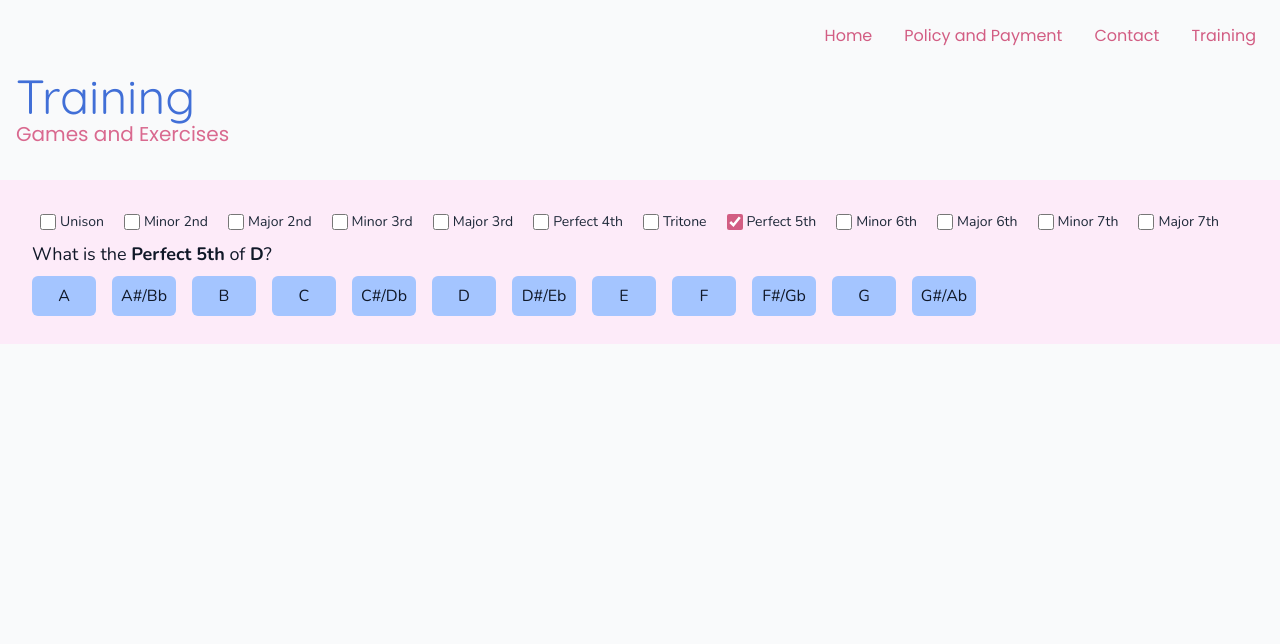
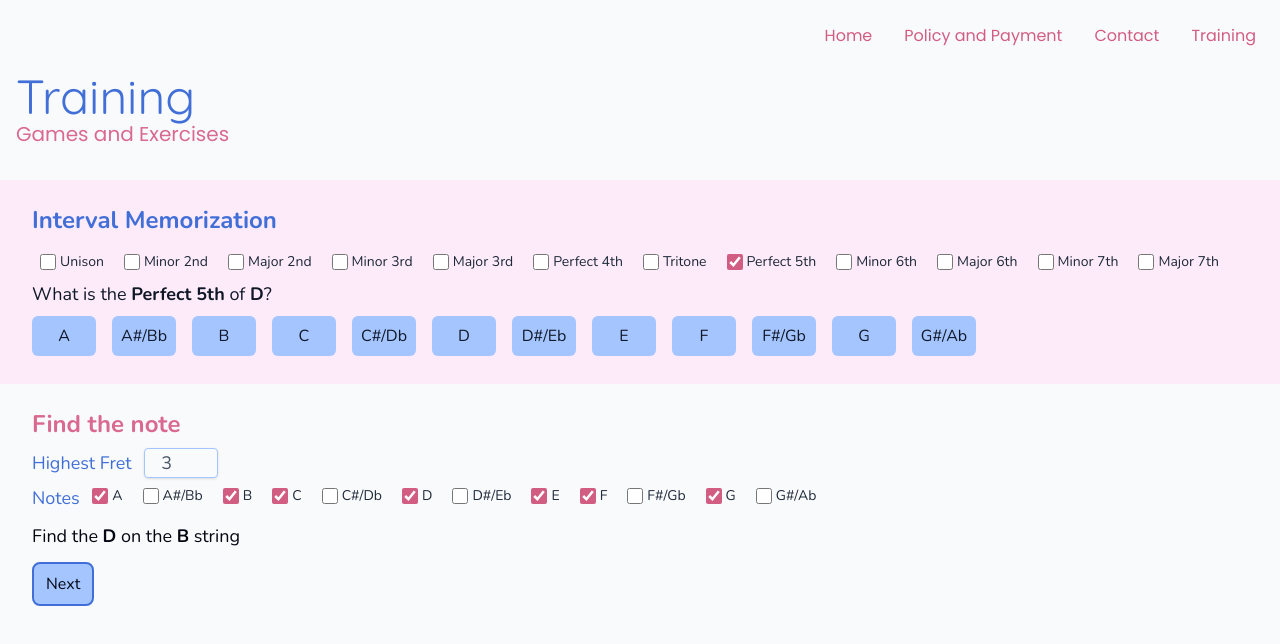
Before and after one commit to BenSievert/bensmusic.io, a SvelteKit app: page /training in a window 1280 px wide. Shown: the top 644 px of the page. Built offline with nearby package versions, Linux system fonts and the light colour scheme.

Commit message:
add a find the note game

```diff
--- a/src/routes/training/+page.svelte
+++ b/src/routes/training/+page.svelte
@@ -4,6 +4,7 @@
 	import Checkbox from '../../components/Checkbox.svelte';
 
 	const notes = ['A', 'A#/Bb', 'B', 'C', 'C#/Db', `D`, `D#/Eb`, `E`, 'F', 'F#/Gb', `G`, `G#/Ab`];
+	const strings = [`E`,`B`,`G`,`D`,`A`];
 	const intervals = [
 		`Unison`,
 		'Minor 2nd',
@@ -20,13 +21,42 @@
 	];
 	const p5 = 7;
 
+	const getIsPossible = (string, note) => {
+		const toBeFound = notes[note];
+		const stringIndex = notes.indexOf(strings[string])
+		for (const n of Array.from({ length: maxFret }, (_, i) => i)) {
+			if (getNextNote(stringIndex, n + 1) == toBeFound)
+				return true;
+
+		}
+		return false;
+
+	}
+	const getNextNote = (note: number, interval = 1) => notes[(((note + interval) % 12) + 12) % 12]
+
 	const getRandomNote = (override?: number) => Math.floor(Math.random() * (override ?? 11));
 	let note = $state(getRandomNote());
 	let interval = $state(p5);
+	let string = $state(0);
+	let ex2Note = $state(0)
 	let wrongGuesses = $state<string[]>([]);
 	let selectedIntervals = $state([p5]);
+	let selectedNotes = $state([0,2,3,5,7,8,10])
+	let maxFret = $state(3)
 
-	let answer = $derived(notes[(((note + interval) % 12) + 12) % 12]);
+	const generateEx2Answer = () => {
+		let newString;
+		let newEx2Note;
+		do {
+			newString = getRandomNote(strings.length);
+			newEx2Note = selectedNotes[getRandomNote(selectedNotes.length)]
+		} while (!getIsPossible(newString, newEx2Note) || newString == string && ex2Note == newEx2Note)
+		string = newString;
+		ex2Note = newEx2Note
+	}
+	generateEx2Answer();
+
+	let answer = $derived(getNextNote(note, interval));
 	const guess = (guess: string) => {
 		if (guess == answer) {
 			let newNote;
@@ -42,6 +72,7 @@
 
 <SitePage title="Training" subtitle="Games and Exercises">
 	<Section>
+		<div class="text-primary-dark text-2xl mb-2 font-bold">Interval Memorization</div>
 		<div>
 			{#each intervals as interval, intervalIndex}
 				<Checkbox
@@ -67,4 +98,36 @@
 			>
 		{/each}
 	</Section>
+	<Section theme="secondary">
+		<div class="text-secondary-dark text-2xl mb-2 font-bold">Find the note</div>
+		<div class="text-primary-dark text-lg">Highest Fret
+		<input
+			type="number"
+			min="0"
+			max="12"
+			class="ml-2 pl-4 border-primary focus:border-accent focus:ring-accent rounded-sm border text-gray-600 shadow-sm focus:ring-1 focus:outline-none"
+			bind:value={maxFret}
+		/>
+		</div>
+		<div class="text-primary-dark text-lg">Notes
+		{#each notes as note, noteIndex}
+			<Checkbox
+					label={note}
+					checked={selectedNotes.includes(noteIndex)}
+					handleInput={() => {
+						if (selectedNotes.includes(noteIndex))
+							selectedNotes = selectedNotes.filter((i) => i !== noteIndex);
+						else selectedNotes = [...selectedNotes, noteIndex];
+					}}
+			/>
+		{/each}
+		</div>
+		<div class="mb-2"></div>
+		<div class="mb-3 text-lg">
+			Find the <span class="font-bold">{notes[ex2Note]}</span> on the <span class="font-bold">{strings[string]}</span> string
+		</div>
+		<button
+				on:click={generateEx2Answer}
+				class="py-2 px-3 bg-primary hover:bg-primary-dark hover:text-white border-2 border-primary-dark rounded-lg">Next</button>
+	</Section>
 </SitePage>
```
